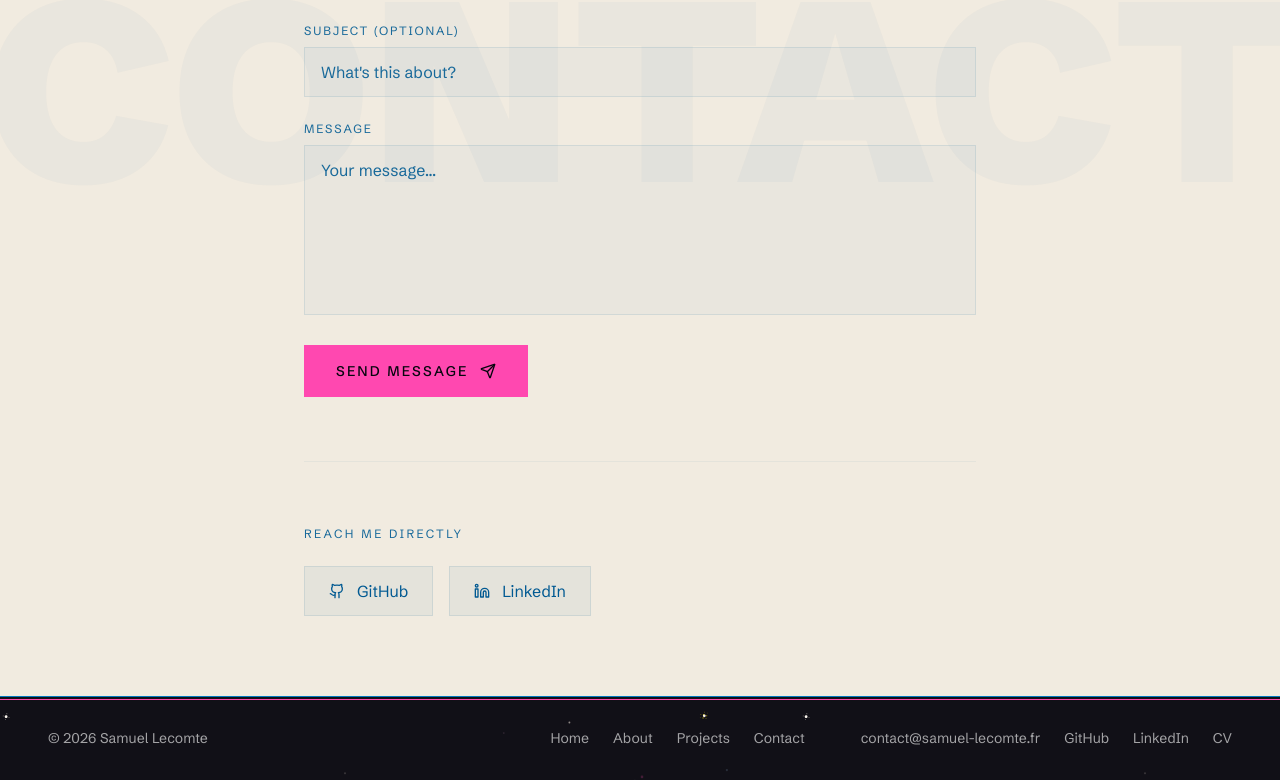
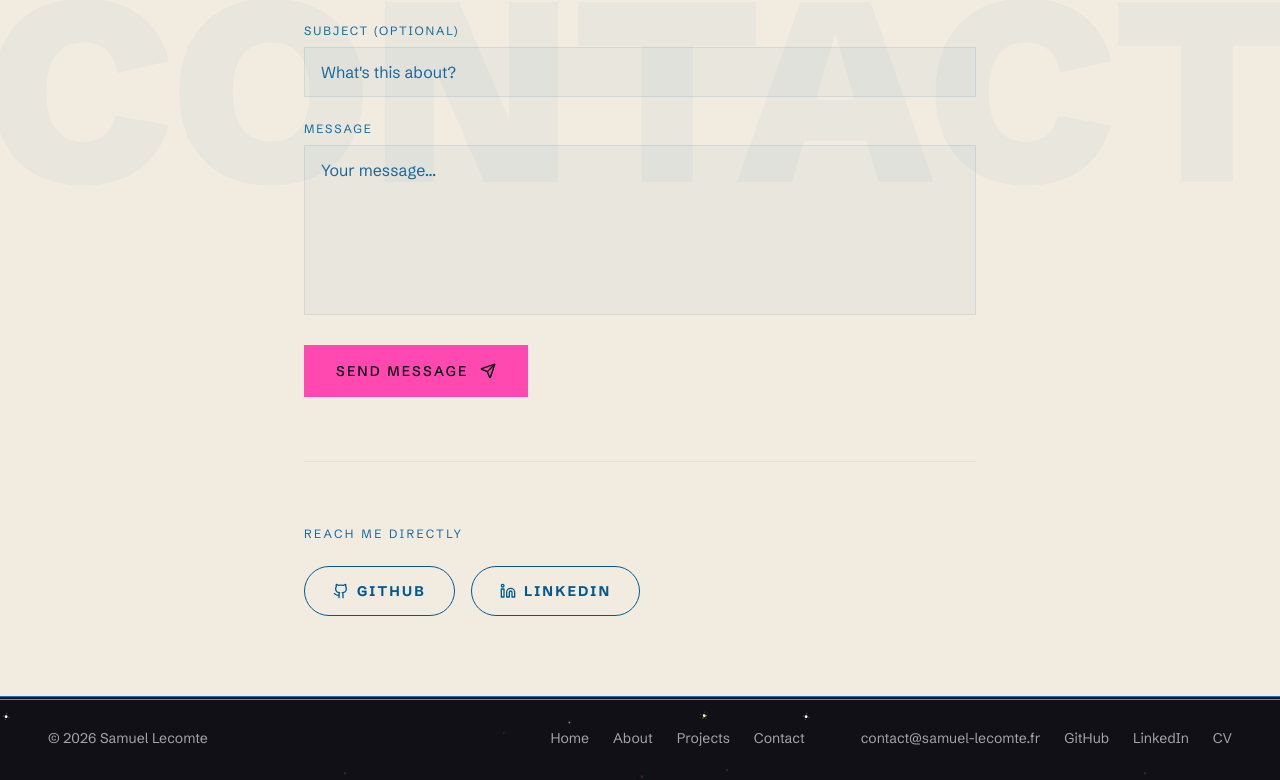
Before and after one commit to Samuellct/portfolio-2026, a Next.js app: page /en/contact in a window 1280 px wide. Shown: the part 517-1297 px from the top of the page. Built offline with nearby package versions, Linux system fonts and the light colour scheme.

Commit message:
fix(contact): print the GitHub and LinkedIn links as outline pills
Their night-era brand hovers sat at 1.23:1 and 3.94:1; the outline pill turns ink with paper text. The GitHub and LinkedIn brand colour tokens lose their last reader and go (V6-CTA-02, V6-CTA-03, V6-BKL-52).

```diff
--- a/src/app/[locale]/contact/page.tsx
+++ b/src/app/[locale]/contact/page.tsx
@@ -8,7 +8,7 @@ import { useTranslations } from 'next-intl'
 import { PAGE_BG } from '@/lib/theme'
 import { SOCIAL, FORMSPREE_ENDPOINT } from '@/lib/constants'
 import Watermark from '@/components/effects/Watermark'
-import { ExternalLink } from '@/components/ui/ExternalLink'
+import { Pill } from '@/components/ui/Pill'
 
 // Background color (shares the About intro token: same value, one source)
 const CONTACT_BG_COLOR = PAGE_BG
@@ -279,21 +279,14 @@ export default function ContactPage() {
           </h2>
 
           <div className="flex flex-wrap gap-4">
-            <ExternalLink
-              href={SOCIAL.github}
-              className="inline-flex items-center gap-3 px-6 py-3 bg-white/5 border border-white/10 transition-all hover:border-brand-github/30 hover:text-brand-github"
-            >
+            <Pill as="external" href={SOCIAL.github} tone="outline">
               <Github aria-hidden="true" size={16} />
-              <span>{tContact('page.directContact.githubLabel')}</span>
-            </ExternalLink>
-
-            <ExternalLink
-              href={SOCIAL.linkedin}
-              className="inline-flex items-center gap-3 px-6 py-3 bg-white/5 border border-white/10 transition-all hover:border-brand-linkedinAlt/30 hover:text-brand-linkedinAlt"
-            >
+              {tContact('page.directContact.githubLabel')}
+            </Pill>
+            <Pill as="external" href={SOCIAL.linkedin} tone="outline">
               <Linkedin aria-hidden="true" size={16} />
-              <span>{tContact('page.directContact.linkedinLabel')}</span>
-            </ExternalLink>
+              {tContact('page.directContact.linkedinLabel')}
+            </Pill>
           </div>
         </m.section>
       </div>
--- a/src/lib/theme.ts
+++ b/src/lib/theme.ts
@@ -69,10 +69,8 @@ export const STATUS = {
   error: '#b3261e',
 } as const
 
-/** Third-party brand colours (logos and their hover states). */
+/** Third-party brand colours of the logos in the About homelab graph. */
 export const BRAND = {
-  linkedinAlt: '#0e76a8',
-  github: '#fafbfc',
   docker: '#2496ed',
   nextcloud: '#0082c9',
   proxmox: '#e57000',
--- a/tailwind.config.ts
+++ b/tailwind.config.ts
@@ -1,6 +1,6 @@
 import type { Config } from 'tailwindcss'
 import typography from '@tailwindcss/typography'
-import { ACCENT, BRAND, RISO, STATUS, SURFACE } from './src/lib/theme'
+import { ACCENT, RISO, STATUS, SURFACE } from './src/lib/theme'
 import { withAlpha } from './src/lib/color'
 
 const config: Config = {
@@ -30,8 +30,6 @@ const config: Config = {
           line: 'rgb(var(--accent-line) / <alpha-value>)',
         },
         riso: RISO,
-        // Only the brand colours used as classes; the others are read in TS.
-        brand: { github: BRAND.github, linkedinAlt: BRAND.linkedinAlt },
         status: STATUS,
         // Secondary text (AUDIT-029, COL-02), solid per scheme. `muted` clears
         // WCAG AA (>= 4.5:1) on paper and night; `subtle` is for large or
```
